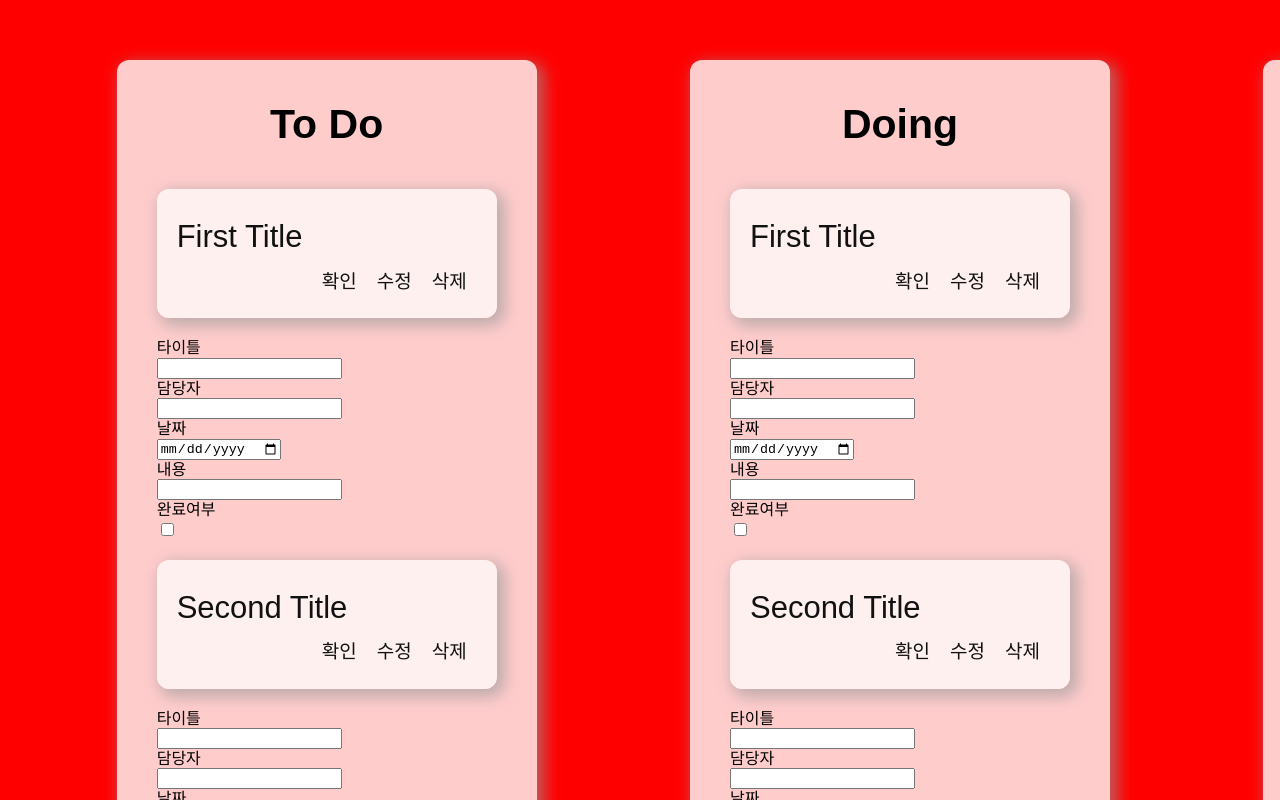
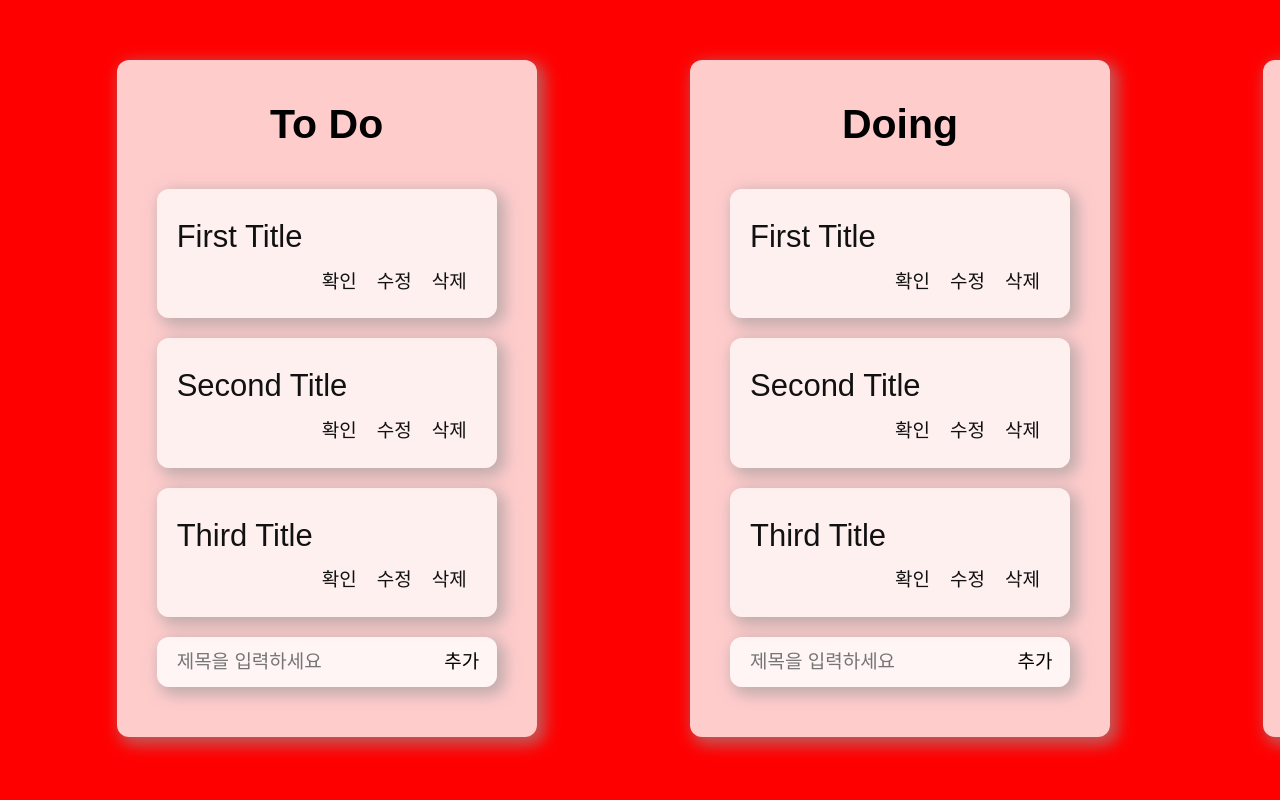
Before and after one commit to Pre-Team-10/pre-onboarding-8th-2-10, a React (Create React App) app: page / in a window 1280 px wide. Shown: the top 800 px of the page. Built offline with nearby package versions, Linux system fonts and the light colour scheme.

Commit message:
Feat: 상세페이지 모달 초기세팅

```diff
--- a/src/components/Cards.tsx
+++ b/src/components/Cards.tsx
@@ -3,7 +3,7 @@ import styled from "styled-components";
 import Details from "./Details";
 import type { Iprops } from "../pages/Main";
 
-function Cards({ subject, handleModal, modalOpen }: Iprops) {
+function Cards({ subject, handleModal, modalOpen, setModalOpen }: Iprops) {
   const Card = styled.li`
     margin: 20px 0px;
     padding: 20px;
@@ -63,7 +63,7 @@ function Cards({ subject, handleModal, modalOpen }: Iprops) {
         </ButtonWrap>
       </Card>
 
-      <Details modalOpen={modalOpen} />
+      <Details modalOpen={modalOpen} setModalOpen={setModalOpen} />
     </>
   );
 }
--- a/src/components/Details.tsx
+++ b/src/components/Details.tsx
@@ -2,12 +2,15 @@ import React from "react";
 import styled from "styled-components";
 import type { Iprops } from "../pages/Main";
 
-function Details({ modalOpen }: Iprops) {
-  const Detail = styled.section`
+function Details({ modalOpen, setModalOpen }: Iprops) {
+  const Detail = styled.section<{ modalOpen: Boolean }>`
+    display: ${modalOpen ? "block" : "none"};
     width: 500px;
   `;
 
-  console.log(modalOpen);
+  const closeModal = () => {
+    setModalOpen(false);
+  };
 
   return (
     <Detail>
@@ -33,6 +36,9 @@ function Details({ modalOpen }: Iprops) {
           <input type="checkbox" />
         </div>
       </div>
+      <button type="button" onClick={() => closeModal()}>
+        X
+      </button>
     </Detail>
   );
 }
```
